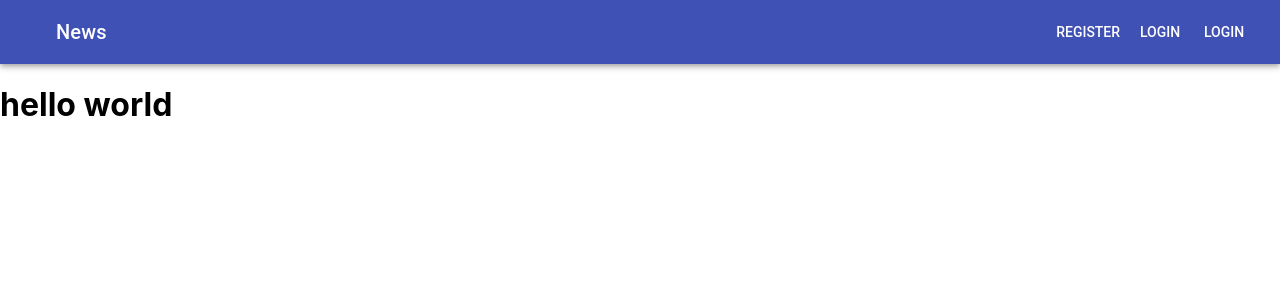
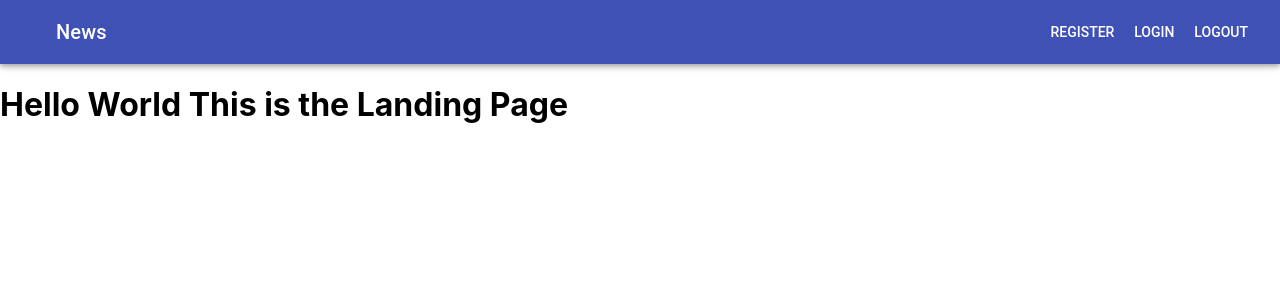
Before and after one commit to xuejuhui/rest-dishes, a React (Create React App) app in the folder frontend/: page / in a window 1280 px wide. Shown: the top 300 px of the page. Built offline with nearby package versions, Linux system fonts and the light colour scheme.

Commit message:
setting up react router and pages

```diff
--- a/frontend/src/App.js
+++ b/frontend/src/App.js
@@ -1,17 +1,26 @@
 import React, { Component } from "react";
 import "./App.css";
-import NavBar from "./components/NavBar"
+
 import { Provider } from 'react-redux';
 import store from "./store"
+import { BrowserRouter as Router, Route } from "react-router-dom";
+import Landing from "./components/Landing"
+import Register from "./components/Register"
+import Login from "./components/Login"
+import NavBar from "./components/NavBar"
 
 class App extends Component {
   render() {
     return (
         <Provider store={store}>
+          <Router>
           <div className="App">
             <NavBar />
-            <h1>hello world</h1>
+            <Route exact path="/" component={Landing} />
+            <Route exact path="/register" component={Register} />
+            <Route exact path="/login" component={Login} />
           </div>
+        </Router>
         </Provider>
     );
   }
--- a/frontend/src/actions/authActions.js
+++ b/frontend/src/actions/authActions.js
@@ -10,7 +10,8 @@ import jwt_decode from "jwt-decode";
 export {
   login,
   register,
-  logout
+  logout,
+  setUserLoading
 }
 
 function register(user) {
@@ -47,6 +48,12 @@ function login(user) {
   }
 }
 
+function setUserLoading () {
+  return {
+    type: USER_LOADING
+  };
+};
+
 function logout(){
   return dispatch =>{
     console.log("logout")
--- /dev/null
+++ b/frontend/src/components/Landing.jsx
@@ -0,0 +1,11 @@
+import React from 'react';
+
+const Landing = (props) =>{
+  return(
+    <div>
+    <h1>Hello World This is the Landing Page</h1>
+    </div>
+  )
+}
+
+export default Landing;
--- /dev/null
+++ b/frontend/src/components/Login.jsx
@@ -0,0 +1,11 @@
+import React, { Component } from "react";
+class Login extends Component {
+  render() {
+    return (
+          <div >
+Login
+          </div>
+    );
+  }
+}
+export default Login
--- a/frontend/src/components/NavBar.jsx
+++ b/frontend/src/components/NavBar.jsx
@@ -6,6 +6,7 @@ import Typography from '@material-ui/core/Typography';
 import Button from '@material-ui/core/Button';
 import IconButton from '@material-ui/core/IconButton';
 // import MenuIcon from '@material-ui/icons/MenuIcon';
+import { Link } from "react-router-dom";
 import { connect } from 'react-redux';
 import { register, login, logout}  from '../actions/authActions'
 console.log(login)
@@ -34,11 +35,12 @@ function NavBar(props) {
           {/*<MenuIcon />*/}
           </IconButton>
           <Typography variant="h6" color="inherit" className={classes.grow}>
-            News
+          <Link to="/" style={{ textDecoration: 'none',color: 'white' }}>News</Link>
           </Typography>
-          <Button color="inherit" onClick={()=> register({name:"ray",email:"ray1@ray.com",password:"123"})}>Register</Button>
-          <Button color="inherit" onClick={()=> login({name:"ray",email:"ray1@ray.com",password:"123"})}>Login</Button>
-            <Button color="inherit" onClick={()=> logout()}>Login</Button>
+
+          <Button color="inherit" ><Link to="/register" style={{ textDecoration: 'none',color: 'white' }} >Register</Link></Button>
+          <Button color="inherit" ><Link to="/login" style={{ textDecoration: 'none',color: 'white' }} >Login</Link></Button>
+          <Button color="inherit" onClick={()=> logout()}>Logout </Button>
         </Toolbar>
       </AppBar>
     </div>
--- /dev/null
+++ b/frontend/src/components/Register.jsx
@@ -0,0 +1,13 @@
+import React, { Component } from "react";
+class Register extends Component {
+  render() {
+    return (
+
+          <div>
+          Register
+          </div>
+
+    );
+  }
+}
+export default Register
```
Also changed, not shown: frontend/src/components/Secret.jsx (added, +9 -0 lines).
